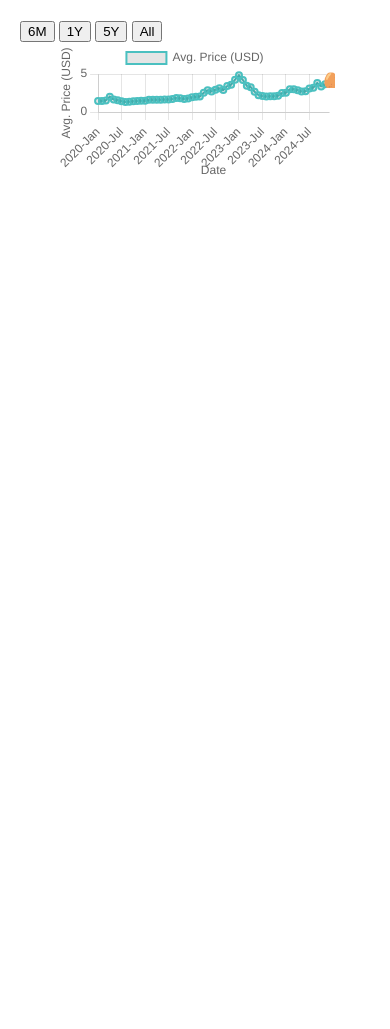
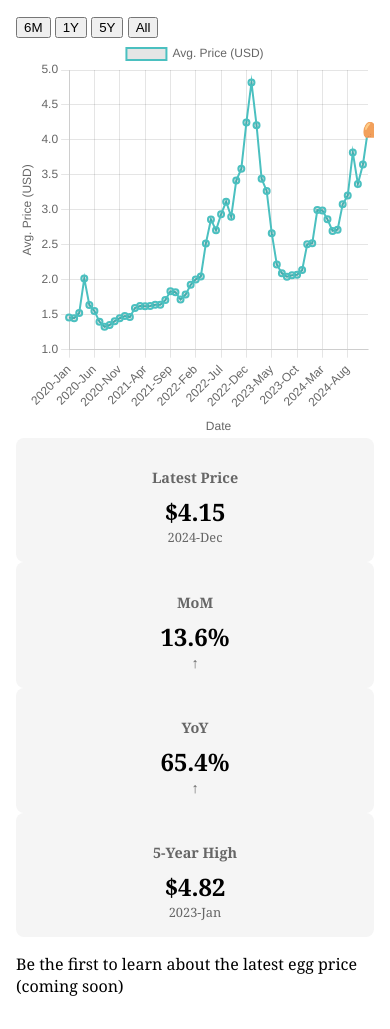
Before and after one commit to clairefro/the-eggconomist, a plain HTML site: page docs/index.html in a window 390 px wide. Shown: the part 278-1307 px from the top of the page. Before the commit the page ends 844 px from the top, so only its background shows below. Drawn offline with nearby package versions, Linux system fonts and the light colour scheme; some packages are replaced by stand-ins of ours; a script that the page names is missing.

Commit message:
mobile responsive, add metrics sectrion

```diff
--- a/docs/index.html
+++ b/docs/index.html
@@ -23,15 +23,48 @@
           Average Price: Eggs, Grade A, Large (Cost per Dozen) in U.S. City
           Average
         </h1>
+        <section id="chart-section">
           <div class="chart-controls">
-          <button onclick="setTimeRange('6m')" title="Past 6 Months">6M</button>
+            <button onclick="setTimeRange('6m')" title="Past 6 Months">
+              6M
+            </button>
             <button onclick="setTimeRange('1y')" title="Past Year">1Y</button>
-          <button onclick="setTimeRange('5y')" title="Past 5 Years">5Y</button>
+            <button onclick="setTimeRange('5y')" title="Past 5 Years">
+              5Y
+            </button>
             <button onclick="setTimeRange('all')" title="All Time">All</button>
           </div>
           <div id="chart-container">
-          <canvas id="eggPriceChart"></canvas>
+            <canvas id="egg-price-chart"></canvas>
           </div>
+        </section>
+        <section class="metrics-section">
+          <div class="metric">
+            <h3>Latest Price</h3>
+            <p>$<span id="latest-price">--</span></p>
+            <p class="timestamp"><span id="latest-date">--</span></p>
+          </div>
+
+          <div class="metric">
+            <h3 title="Month-over-month">MoM</h3>
+            <p><span id="mom-change">--</span>%</p>
+            <p class="trend"><span id="mom-trend">--</span></p>
+          </div>
+
+          <div class="metric">
+            <h3 title="Year-over-year">YoY</h3>
+            <p><span id="yoy-change">--</span>%</p>
+            <p class="trend"><span id="yoy-trend">--</span></p>
+          </div>
+
+          <div class="metric">
+            <h3>5-Year High</h3>
+            <p>$<span id="five-year-high">--</span></p>
+            <p class="timestamp"><span id="high-date">--</span></p>
+          </div>
+        </section>
+
+        <p>Be the first to learn about the latest egg price (coming soon)</p>
       </main>
     </div>
 
--- a/docs/script.js
+++ b/docs/script.js
@@ -108,6 +108,7 @@ class EggChartManager {
     }
 
     this.chart.update();
+    this.updateMetrics();
   }
 
   updatePointStyles(dataLength) {
@@ -115,12 +116,36 @@ class EggChartManager {
     this.chart.data.datasets[0].pointStyle[dataLength - 1] = this.eggImage;
   }
 
-  getMoMs = (prices) => {
-    return prices.map((price, index) => {
-      if (index === 0) return null; // mo MoM change for the first month
-      return ((price - prices[index - 1]) / prices[index - 1]) * 100;
-    });
-  };
+  // Add to EggChartManager class
+  updateMetrics() {
+    const latest = this.originalValues[this.originalValues.length - 1];
+    const prevMonth = this.originalValues[this.originalValues.length - 2];
+    const prevYear = this.originalValues[this.originalValues.length - 13];
+    const fiveYearData = this.originalValues.slice(-60);
+    const fiveYearHigh = Math.max(...fiveYearData);
+    const fiveYearHighIndex = this.originalValues.indexOf(fiveYearHigh);
+
+    // Calculate changes
+    const momChange = (((latest - prevMonth) / prevMonth) * 100).toFixed(1);
+    const yoyChange = (((latest - prevYear) / prevYear) * 100).toFixed(1);
+
+    // Update DOM
+    document.getElementById("latest-price").textContent = latest.toFixed(2);
+    document.getElementById("latest-date").textContent = this.formatLabel(
+      this.originalLabels[this.originalLabels.length - 1]
+    );
+    document.getElementById("mom-change").textContent = momChange;
+    document.getElementById("mom-trend").textContent =
+      momChange > 0 ? "↑" : "↓";
+    document.getElementById("yoy-change").textContent = yoyChange;
+    document.getElementById("yoy-trend").textContent =
+      yoyChange > 0 ? "↑" : "↓";
+    document.getElementById("five-year-high").textContent =
+      fiveYearHigh.toFixed(2);
+    document.getElementById("high-date").textContent = this.formatLabel(
+      this.originalLabels[fiveYearHighIndex]
+    );
+  }
 
   async renderChart() {
     const csvData = await this.fetchData();
@@ -130,7 +155,7 @@ class EggChartManager {
     this.originalLabels = labels;
     this.originalValues = values;
 
-    const ctx = document.getElementById("eggPriceChart").getContext("2d");
+    const ctx = document.getElementById("egg-price-chart").getContext("2d");
     this.chart = new Chart(ctx, {
       type: "line",
       data: {
@@ -149,6 +174,8 @@ class EggChartManager {
         ],
       },
       options: {
+        responsive: true,
+        maintainAspectRatio: false,
         scales: {
           x: {
             title: {
--- a/docs/styles.css
+++ b/docs/styles.css
@@ -1,6 +1,6 @@
 body {
   font-family: Georgia, "Times New Roman", Times, serif;
-  margin: 20px;
+  padding: 1rem;
   box-sizing: border-box;
 }
 .page-container {
@@ -13,6 +13,64 @@ body {
 }
 
 #chart-container {
-  width: 80%;
+  width: 100%;
+  height: 400px;
+  position: relative;
   margin: 0 auto;
 }
+#eggPriceChart {
+  height: 100% !important;
+  width: 100% !important;
+}
+
+.metrics-container {
+  display: grid;
+  grid-template-columns: repeat(auto-fit, minmax(200px, 1fr));
+  gap: 2rem;
+  margin: 2rem auto;
+  max-width: 1200px;
+  padding: 1rem;
+}
+
+.metric {
+  background: #f5f5f5;
+  border-radius: 8px;
+  padding: 1rem;
+  text-align: center;
+}
+
+.metric h3 {
+  color: #666;
+  font-size: 0.9rem;
+  margin-bottom: 0.5rem;
+}
+
+.metric p {
+  font-size: 1.5rem;
+  font-weight: bold;
+  margin: 0;
+}
+
+.timestamp {
+  color: #666;
+  font-size: 0.8rem !important;
+  font-weight: normal !important;
+}
+
+.trend {
+  color: #666;
+  font-size: 0.9rem !important;
+}
+
+.trend-up {
+  color: #d32f2f;
+}
+.trend-down {
+  color: #388e3c;
+}
+
+@media (max-width: 768px) {
+  body {
+    padding: 0.5rem;
+  }
+}
```
Lines whose indentation alone changed are shown as unchanged.
